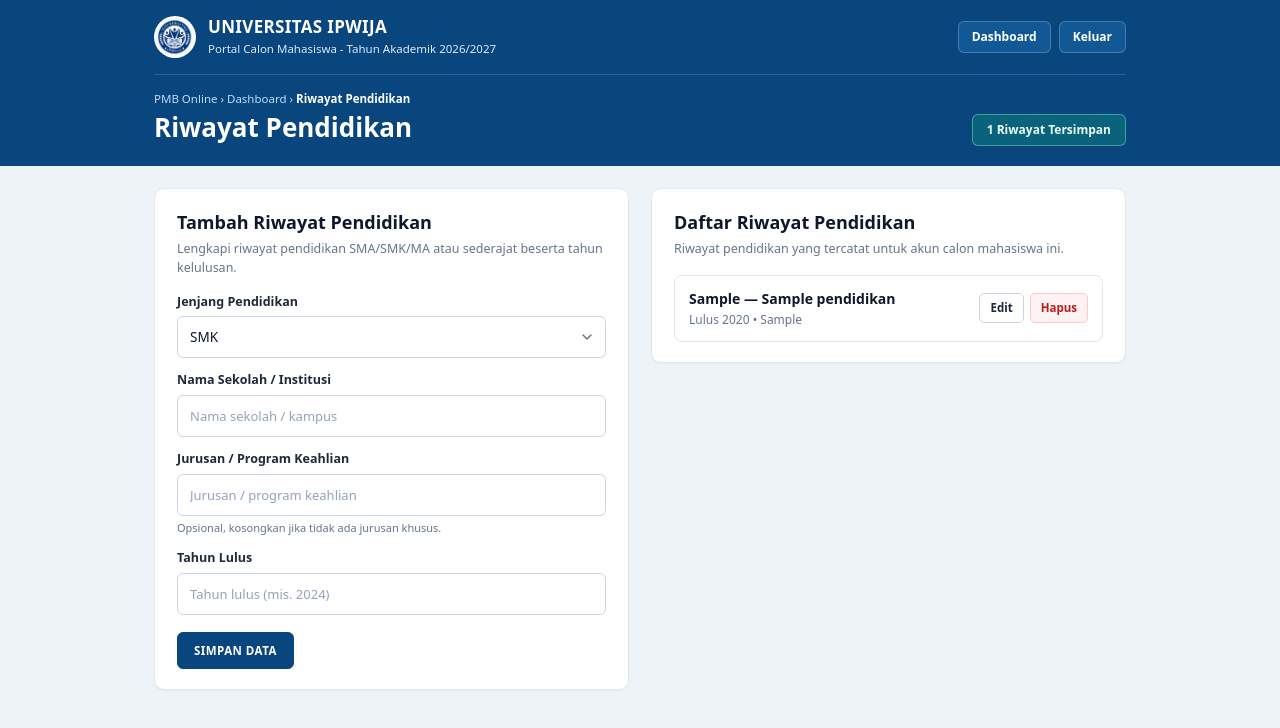
After one commit to pradityasaputradev-creator/pmb-ipwija, a Laravel app: page /pendidikan in a window 1280 px wide. The commit adds this page. Shown: the top 728 px of the page. Run offline with Laravel 12, Linux system fonts and the light colour scheme; a user stored in the database is signed in; data comes from the database, SQL or seed files in the repository; tables that the repository leaves empty hold one stand-in row (values such as "Sample post"); style sheets or scripts are compiled from the project's sources.

Commit message:
feat(pmb): add and polish riwayat pendidikan module

```diff
--- /dev/null
+++ b/pmb_app/app/Http/Controllers/PendidikanController.php
@@ -0,0 +1,92 @@
+<?php
+
+namespace App\Http\Controllers;
+
+use App\Models\Pendidikan;
+use Illuminate\Http\RedirectResponse;
+use Illuminate\Http\Request;
+use Illuminate\View\View;
+
+class PendidikanController extends Controller
+{
+    public function index(Request $request): View
+    {
+        $user = $request->user();
+
+        $daftarPendidikan = Pendidikan::where('user_id', $user->id)
+            ->orderByDesc('tahun_lulus')
+            ->orderByDesc('id')
+            ->get();
+
+        $pendidikanEdit = null;
+        if ($request->filled('edit')) {
+            $pendidikanEdit = Pendidikan::where('user_id', $user->id)
+                ->whereKey($request->query('edit'))
+                ->first();
+        }
+
+        return view('pendidikan.index', [
+            'user' => $user,
+            'daftarPendidikan' => $daftarPendidikan,
+            'pendidikanEdit' => $pendidikanEdit,
+        ]);
+    }
+
+    public function store(Request $request): RedirectResponse
+    {
+        $data = $request->validate([
+            'jenjang' => ['required', 'string', 'max:50'],
+            'nama_sekolah' => ['required', 'string', 'max:150'],
+            'jurusan' => ['nullable', 'string', 'max:120'],
+            'tahun_lulus' => ['required', 'integer', 'min:1950', 'max:2035'],
+        ]);
+
+        Pendidikan::create([
+            'user_id' => $request->user()->id,
+            'jenjang' => $data['jenjang'],
+            'nama_sekolah' => $data['nama_sekolah'],
+            'jurusan' => $data['jurusan'] ?? null,
+            'tahun_lulus' => (int) $data['tahun_lulus'],
+            'no_ijazah' => null,
+        ]);
+
+        return redirect()
+            ->route('pendidikan.index')
+            ->with('pendidikan_status', 'Data riwayat pendidikan berhasil disimpan.');
+    }
+
+    public function update(Request $request, Pendidikan $pendidikan): RedirectResponse
+    {
+        abort_unless($pendidikan->user_id === $request->user()->id, 403);
+
+        $data = $request->validate([
+            'jenjang' => ['required', 'string', 'max:50'],
+            'nama_sekolah' => ['required', 'string', 'max:150'],
+            'jurusan' => ['nullable', 'string', 'max:120'],
+            'tahun_lulus' => ['required', 'integer', 'min:1950', 'max:2035'],
+        ]);
+
+        $pendidikan->update([
+            'jenjang' => $data['jenjang'],
+            'nama_sekolah' => $data['nama_sekolah'],
+            'jurusan' => $data['jurusan'] ?? null,
+            'tahun_lulus' => (int) $data['tahun_lulus'],
+            'no_ijazah' => null,
+        ]);
+
+        return redirect()
+            ->route('pendidikan.index')
+            ->with('pendidikan_status', 'Data riwayat pendidikan berhasil diperbarui.');
+    }
+
+    public function destroy(Request $request, Pendidikan $pendidikan): RedirectResponse
+    {
+        abort_unless($pendidikan->user_id === $request->user()->id, 403);
+
+        $pendidikan->delete();
+
+        return redirect()
+            ->route('pendidikan.index')
+            ->with('pendidikan_status', 'Data riwayat pendidikan berhasil dihapus.');
+    }
+}
--- /dev/null
+++ b/pmb_app/app/Models/Pendidikan.php
@@ -0,0 +1,25 @@
+<?php
+
+namespace App\Models;
+
+use Illuminate\Database\Eloquent\Factories\HasFactory;
+use Illuminate\Database\Eloquent\Model;
+use Illuminate\Database\Eloquent\Relations\BelongsTo;
+
+class Pendidikan extends Model
+{
+    use HasFactory;
+
+    protected $fillable = [
+        'user_id',
+        'jenjang',
+        'nama_sekolah',
+        'jurusan',
+        'tahun_lulus',
+    ];
+
+    public function user(): BelongsTo
+    {
+        return $this->belongsTo(User::class);
+    }
+}
--- /dev/null
+++ b/pmb_app/resources/views/pendidikan/index.blade.php
@@ -0,0 +1,305 @@
+<!DOCTYPE html>
+<html lang="id">
+<head>
+    <meta charset="UTF-8">
+    <meta name="viewport" content="width=device-width, initial-scale=1.0">
+    <title>Riwayat Pendidikan - PMB Universitas IPWIJA</title>
+    @vite(['resources/css/app.css', 'resources/js/app.js'])
+    <style>
+        * { box-sizing: border-box; }
+        body {
+            margin: 0;
+            font-family: ui-sans-serif, system-ui, -apple-system, BlinkMacSystemFont, "Segoe UI", Roboto, sans-serif;
+            background-color: #eef3f8;
+            color: #1e293b;
+        }
+        .pmb-header { background-color: #08467d; color: #ffffff; }
+        .pmb-container { max-width: 1020px; margin: 0 auto; padding: 0 24px; }
+        .pmb-topbar {
+            display: flex; align-items: center; justify-content: space-between;
+            gap: 16px; padding: 16px 0; border-bottom: 1px solid rgba(255, 255, 255, 0.14); flex-wrap: wrap;
+        }
+        .pmb-brand { display: flex; align-items: center; gap: 12px; }
+        .pmb-logo-img {
+            width: 42px; height: 42px; border-radius: 9999px; object-fit: contain;
+            background-color: #ffffff; padding: 2px; flex-shrink: 0;
+        }
+        .pmb-logo-fallback {
+            width: 42px; height: 42px; border-radius: 9999px; background-color: #ffffff;
+            color: #08467d; font-size: 10px; font-weight: 800; display: none;
+            align-items: center; justify-content: center; flex-shrink: 0;
+        }
+        .pmb-univ-title { font-size: 17px; font-weight: 800; letter-spacing: 0.02em; color: #ffffff; line-height: 1.2; }
+        .pmb-univ-sub { font-size: 11.5px; color: #dbeafe; margin-top: 2px; }
+        .pmb-nav-actions { display: flex; align-items: center; gap: 8px; }
+        .pmb-btn-nav {
+            display: inline-flex; align-items: center; gap: 6px; padding: 6px 13px; border-radius: 6px;
+            background-color: #125894; border: 1px solid rgba(255, 255, 255, 0.22); color: #ffffff;
+            font-size: 12px; font-weight: 600; text-decoration: none; cursor: pointer;
+        }
+        .pmb-btn-nav:hover { background-color: #1969ae; }
+        .pmb-hero-sub {
+            display: flex; align-items: flex-end; justify-content: space-between;
+            gap: 16px; padding: 15px 0 20px; flex-wrap: wrap;
+        }
+        .pmb-breadcrumb { font-size: 11.5px; color: #bfdbfe; }
+        .pmb-breadcrumb strong { color: #ffffff; font-weight: 700; }
+        .pmb-page-title { margin: 5px 0 3px; font-size: 26px; font-weight: 800; color: #ffffff; line-height: 1.2; }
+        .pmb-student-line { margin: 0; font-size: 12.5px; color: #e0f2fe; }
+        .pmb-student-line strong { color: #ffffff; font-weight: 700; }
+        .pmb-status-pill {
+            display: inline-block; padding: 6px 14px; border-radius: 6px; background-color: #125894;
+            border: 1px solid rgba(255, 255, 255, 0.22); color: #ffffff; font-size: 12px; font-weight: 600;
+        }
+        .pmb-status-pill.has-data {
+            background-color: rgba(16, 185, 129, 0.25); border-color: rgba(110, 231, 183, 0.5); color: #ecfdf5;
+        }
+        .pmb-main { max-width: 1020px; margin: 0 auto; padding: 22px 24px 36px; }
+        .pmb-alert-success {
+            background-color: #ecfdf5; border: 1px solid #a7f3d0; color: #065f46;
+            padding: 11px 15px; border-radius: 8px; font-size: 12.5px; font-weight: 600; margin-bottom: 16px;
+        }
+        .pmb-grid { display: grid; grid-template-columns: repeat(2, minmax(0, 1fr)); gap: 22px; align-items: start; }
+        @media (max-width: 860px) { .pmb-grid { grid-template-columns: 1fr; } }
+        .pmb-card {
+            background-color: #ffffff; border: 1px solid #e2e8f0; border-radius: 10px;
+            padding: 20px 22px; box-shadow: 0 1px 2px rgba(15, 23, 42, 0.04);
+        }
+        .pmb-card-title { margin: 0; font-size: 18px; font-weight: 800; color: #0f172a; }
+        .pmb-card-desc { margin: 4px 0 0; font-size: 12.5px; color: #64748b; line-height: 1.45; }
+        .pmb-form-stack { margin-top: 16px; display: flex; flex-direction: column; gap: 13px; }
+        .pmb-label { display: block; font-size: 12.5px; font-weight: 700; color: #1e293b; margin-bottom: 5px; }
+        .pmb-input, .pmb-select {
+            width: 100%; padding: 8px 12px; border: 1px solid #cbd5e1; border-radius: 6px;
+            font-size: 13.5px; color: #0f172a; background-color: #ffffff;
+        }
+        .pmb-input:focus, .pmb-select:focus {
+            outline: none; border-color: #08467d; box-shadow: 0 0 0 3px rgba(8, 70, 125, 0.15);
+        }
+        .pmb-hint { margin: 4px 0 0; font-size: 11px; color: #64748b; }
+        .pmb-field-error { margin: 4px 0 0; font-size: 11.5px; color: #dc2626; font-weight: 600; }
+        .pmb-form-actions { display: flex; align-items: center; gap: 8px; margin-top: 4px; flex-wrap: wrap; }
+        .pmb-btn-primary {
+            padding: 9px 16px; border-radius: 6px; background-color: #08467d; border: 1px solid #08467d;
+            color: #ffffff; font-size: 11.5px; font-weight: 800; letter-spacing: 0.04em;
+            text-transform: uppercase; cursor: pointer;
+        }
+        .pmb-btn-primary:hover { background-color: #063661; }
+        .pmb-btn-secondary {
+            padding: 8px 14px; border-radius: 6px; background-color: #ffffff; border: 1px solid #cbd5e1;
+            color: #334155; font-size: 12px; font-weight: 600; text-decoration: none; display: inline-block;
+        }
+        .pmb-btn-secondary:hover { background-color: #f8fafc; }
+        .pmb-empty-box {
+            margin-top: 16px; border: 1px dashed #cbd5e1; border-radius: 8px;
+            padding: 28px 18px; text-align: center; background-color: #fafbfd;
+        }
+        .pmb-empty-title { margin: 0; font-size: 13.5px; font-weight: 700; color: #334155; }
+        .pmb-empty-desc { margin: 4px 0 0; font-size: 12px; color: #64748b; }
+        .pmb-list { margin-top: 16px; display: flex; flex-direction: column; gap: 10px; }
+        .pmb-list-item {
+            display: flex; align-items: center; justify-content: space-between; gap: 12px;
+            padding: 12px 14px; border: 1px solid #e2e8f0; border-radius: 8px; background-color: #ffffff;
+        }
+        .pmb-item-name { font-size: 14px; font-weight: 700; color: #0f172a; }
+        .pmb-item-meta { font-size: 12px; color: #64748b; margin-top: 2px; }
+        .pmb-item-actions { display: flex; align-items: center; gap: 6px; flex-shrink: 0; }
+        .pmb-btn-edit {
+            padding: 5px 10px; border-radius: 5px; border: 1px solid #cbd5e1; background-color: #ffffff;
+            color: #1e293b; font-size: 11.5px; font-weight: 600; text-decoration: none;
+        }
+        .pmb-btn-edit:hover { background-color: #f1f5f9; }
+        .pmb-btn-delete {
+            padding: 5px 10px; border-radius: 5px; border: 1px solid #fecaca; background-color: #fef2f2;
+            color: #b91c1c; font-size: 11.5px; font-weight: 600; cursor: pointer;
+        }
+        .pmb-btn-delete:hover { background-color: #fee2e2; }
+
+        input::placeholder, select::placeholder { color: #94a3b8; font-size: 13px; opacity: 1; }
+    </style>
+</head>
+<body>
+    @php
+        $isEdit = isset($pendidikanEdit) && $pendidikanEdit !== null;
+        $jenjangOptions = ['SMA', 'SMK', 'MA', 'Paket C / Sederajat', 'D1/D2/D3', 'D4/S1'];
+        $selectedJenjang = old('jenjang', $isEdit ? $pendidikanEdit->jenjang : 'SMK');
+    @endphp
+
+    <header class="pmb-header">
+        <div class="pmb-container">
+            <div class="pmb-topbar">
+                <div class="pmb-brand">
+                    <img
+                        src="{{ asset('images/logo-ipwija-header.png') }}"
+                        alt="Logo Universitas IPWIJA"
+                        class="pmb-logo-img"
+                        onerror="this.style.display='none'; this.nextElementSibling.style.display='flex';"
+                    >
+                    <div id="pmbLogoFallback" class="pmb-logo-fallback">IPWIJA</div>
+                    <div>
+                        <div class="pmb-univ-title">UNIVERSITAS IPWIJA</div>
+                        <div class="pmb-univ-sub">Portal Calon Mahasiswa - Tahun Akademik 2026/2027</div>
+                    </div>
+                </div>
+
+                <div class="pmb-nav-actions">
+                    <a href="{{ route('dashboard') }}" class="pmb-btn-nav">Dashboard</a>
+                    <form method="POST" action="{{ route('logout') }}" style="margin:0;">
+                        @csrf
+                        <button type="submit" class="pmb-btn-nav">Keluar</button>
+                    </form>
+                </div>
+            </div>
+
+            <div class="pmb-hero-sub">
+                <div>
+                    <div class="pmb-breadcrumb">PMB Online &rsaquo; Dashboard &rsaquo; <strong>Riwayat Pendidikan</strong></div>
+                    <h1 class="pmb-page-title">Riwayat Pendidikan</h1>
+                </div>
+
+                <div class="pmb-status-pill {{ $daftarPendidikan->count() > 0 ? 'has-data' : '' }}">
+                    {{ $daftarPendidikan->count() > 0 ? $daftarPendidikan->count() . ' Riwayat Tersimpan' : 'Belum Ada Data' }}
+                </div>
+            </div>
+        </div>
+    </header>
+
+    <main class="pmb-main">
+        @if (session('pendidikan_status'))
+            <div class="pmb-alert-success">
+                {{ session('pendidikan_status') }}
+            </div>
+        @endif
+
+        <div class="pmb-grid">
+            <section class="pmb-card">
+                <h2 class="pmb-card-title">{{ $isEdit ? 'Edit Riwayat Pendidikan' : 'Tambah Riwayat Pendidikan' }}</h2>
+                <p class="pmb-card-desc">
+                    {{ $isEdit ? 'Perbarui data sekolah atau perguruan tinggi yang dipilih.' : 'Lengkapi riwayat pendidikan SMA/SMK/MA atau sederajat beserta tahun kelulusan.' }}
+                </p>
+
+                <form
+                    method="POST"
+                    action="{{ $isEdit ? route('pendidikan.update', $pendidikanEdit) : route('pendidikan.store') }}"
+                    class="pmb-form-stack"
+                >
+                    @csrf
+                    @if ($isEdit)
+                        @method('PUT')
+                    @endif
+
+                    <div>
+                        <label for="jenjang" class="pmb-label">Jenjang Pendidikan</label>
+                        <select id="jenjang" name="jenjang" class="pmb-select" required>
+                            @foreach ($jenjangOptions as $opt)
+                                <option value="{{ $opt }}" {{ $selectedJenjang === $opt ? 'selected' : '' }}>{{ $opt }}</option>
+                            @endforeach
+                        </select>
+                        @error('jenjang')
+                            <p class="pmb-field-error">{{ $message }}</p>
+                        @enderror
+                    </div>
+
+                    <div>
+                        <label for="nama_sekolah" class="pmb-label">Nama Sekolah / Institusi</label>
+                        <input
+                            id="nama_sekolah"
+                            name="nama_sekolah"
+                            type="text"
+                            value="{{ old('nama_sekolah', $isEdit ? $pendidikanEdit->nama_sekolah : '') }}"
+                            placeholder="Nama sekolah / kampus"
+                            class="pmb-input"
+                            required
+                        >
+                        @error('nama_sekolah')
+                            <p class="pmb-field-error">{{ $message }}</p>
+                        @enderror
+                    </div>
+
+                    <div>
+                        <label for="jurusan" class="pmb-label">Jurusan / Program Keahlian</label>
+                        <input
+                            id="jurusan"
+                            name="jurusan"
+                            type="text"
+                            value="{{ old('jurusan', $isEdit ? $pendidikanEdit->jurusan : '') }}"
+                            placeholder="Jurusan / program keahlian"
+                            class="pmb-input"
+                        >
+                        <p class="pmb-hint">Opsional, kosongkan jika tidak ada jurusan khusus.</p>
+                        @error('jurusan')
+                            <p class="pmb-field-error">{{ $message }}</p>
+                        @enderror
+                    </div>
+
+                    <div>
+                        <label for="tahun_lulus" class="pmb-label">Tahun Lulus</label>
+                        <input
+                            id="tahun_lulus"
+                            name="tahun_lulus"
+                            type="number"
+                            min="1970"
+                            max="{{ (int) date('Y') + 1 }}"
+                            value="{{ old('tahun_lulus', $isEdit ? $pendidikanEdit->tahun_lulus : '') }}"
+                            placeholder="Tahun lulus (mis. 2024)"
+                            class="pmb-input"
+                            required
+                        >
+                        @error('tahun_lulus')
+                            <p class="pmb-field-error">{{ $message }}</p>
+                        @enderror
+                    </div>
+
+
+                    <div class="pmb-form-actions">
+                        <button type="submit" class="pmb-btn-primary">
+                            {{ $isEdit ? 'PERBARUI DATA' : 'SIMPAN DATA' }}
+                        </button>
+
+                        @if ($isEdit)
+                            <a href="{{ route('pendidikan.index') }}" class="pmb-btn-secondary">Batal</a>
+                        @endif
+                    </div>
+                </form>
+            </section>
+
+            <section class="pmb-card">
+                <h2 class="pmb-card-title">Daftar Riwayat Pendidikan</h2>
+                <p class="pmb-card-desc">Riwayat pendidikan yang tercatat untuk akun calon mahasiswa ini.</p>
+
+                @if ($daftarPendidikan->isEmpty())
+                    <div class="pmb-empty-box">
+                        <p class="pmb-empty-title">Belum ada data riwayat pendidikan</p>
+                        <p class="pmb-empty-desc">Tambahkan data sekolah asal Anda pada formulir di samping.</p>
+                    </div>
+                @else
+                    <div class="pmb-list">
+                        @foreach ($daftarPendidikan as $item)
+                            <div class="pmb-list-item">
+                                <div>
+                                    <div class="pmb-item-name">{{ $item->jenjang }} &mdash; {{ $item->nama_sekolah }}</div>
+                                    <div class="pmb-item-meta">
+                                        Lulus {{ $item->tahun_lulus }}
+                                        @if ($item->jurusan)
+                                            &bull; {{ $item->jurusan }}
+                                        @endif
+                                    </div>
+                                </div>
+
+                                <div class="pmb-item-actions">
+                                    <a href="{{ route('pendidikan.index', ['edit' => $item->id]) }}" class="pmb-btn-edit">Edit</a>
+                                    <form method="POST" action="{{ route('pendidikan.destroy', $item) }}" style="margin:0;">
+                                        @csrf
+                                        @method('DELETE')
+                                        <button type="submit" class="pmb-btn-delete">Hapus</button>
+                                    </form>
+                                </div>
+                            </div>
+                        @endforeach
+                    </div>
+                @endif
+            </section>
+        </div>
+    </main>
+</body>
+</html>
--- a/pmb_app/routes/web.php
+++ b/pmb_app/routes/web.php
@@ -1,8 +1,10 @@
 <?php
 
 use App\Http\Controllers\KeluargaController;
+use App\Http\Controllers\PendidikanController;
+use App\Http\Controllers\ProfileController;
 use App\Models\Keluarga;
-use App\Http\Controllers\ProfileController;
+use App\Models\Pendidikan;
 use Illuminate\Http\Request;
 use Illuminate\Support\Facades\Route;
 
@@ -23,10 +25,15 @@ Route::get('/dashboard', function (Request $request) {
     $daftarKeluarga = Keluarga::where('user_id', $user->id)
         ->orderBy('id')
         ->get();
+    $daftarPendidikan = Pendidikan::where('user_id', $user->id)
+        ->orderByDesc('tahun_lulus')
+        ->orderByDesc('id')
+        ->get();
 
     return view('dashboard', [
         'user' => $user,
         'daftarKeluarga' => $daftarKeluarga,
+        'daftarPendidikan' => $daftarPendidikan,
     ]);
 })->middleware(['auth'])->name('dashboard');
 
@@ -47,6 +54,11 @@ Route::middleware('auth')->group(function () {
     Route::post('/keluarga', [KeluargaController::class, 'store'])->name('keluarga.store');
     Route::put('/keluarga/{keluarga}', [KeluargaController::class, 'update'])->name('keluarga.update');
     Route::delete('/keluarga/{keluarga}', [KeluargaController::class, 'destroy'])->name('keluarga.destroy');
+
+    Route::get('/pendidikan', [PendidikanController::class, 'index'])->name('pendidikan.index');
+    Route::post('/pendidikan', [PendidikanController::class, 'store'])->name('pendidikan.store');
+    Route::put('/pendidikan/{pendidikan}', [PendidikanController::class, 'update'])->name('pendidikan.update');
+    Route::delete('/pendidikan/{pendidikan}', [PendidikanController::class, 'destroy'])->name('pendidikan.destroy');
 });
 
 require __DIR__.'/auth.php';
```
Also changed, not shown: pmb_app/resources/views/dashboard.blade.php (+63 -23 lines), pmb_app/database/migrations/2026_11_26_215500_create_pendidikans_table.php (added).
